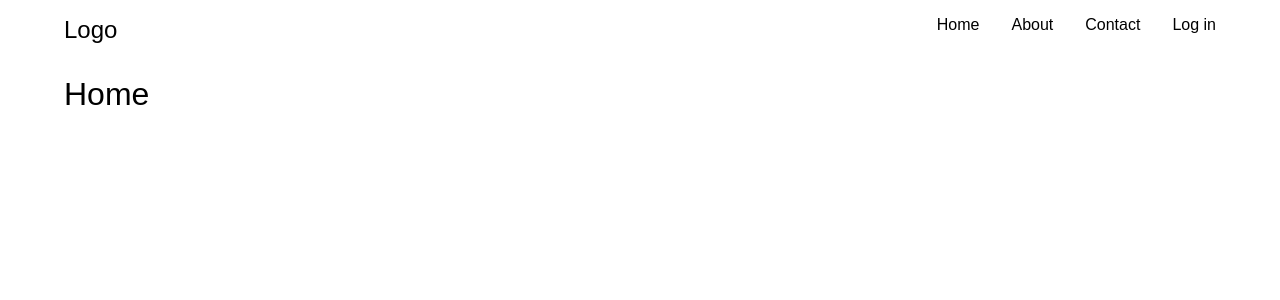
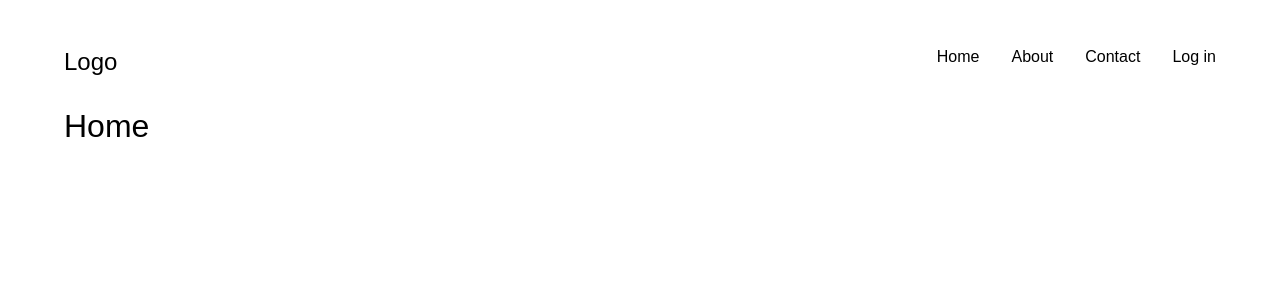
Before and after one commit to elishaking/react-responsive-bottom-navbar, a React (Create React App) app: page / in a window 1280 px wide. Shown: the top 300 px of the page. Built offline with nearby package versions, Linux system fonts and the light colour scheme.

Commit message:
container

```diff
--- a/src/App.scss
+++ b/src/App.scss
@@ -13,5 +13,5 @@ h1 {
 }
 
 .container {
-  padding: 1em 5vw;
+  padding: 3em 5vw;
 }
```
